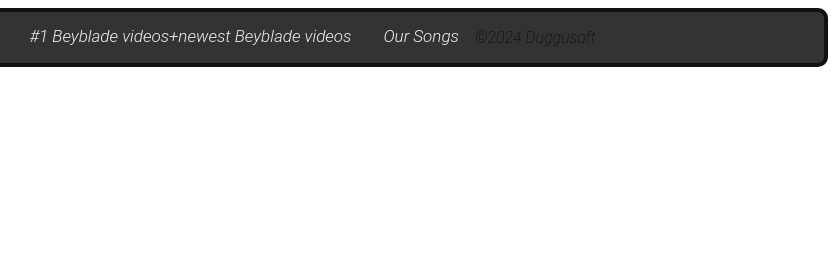
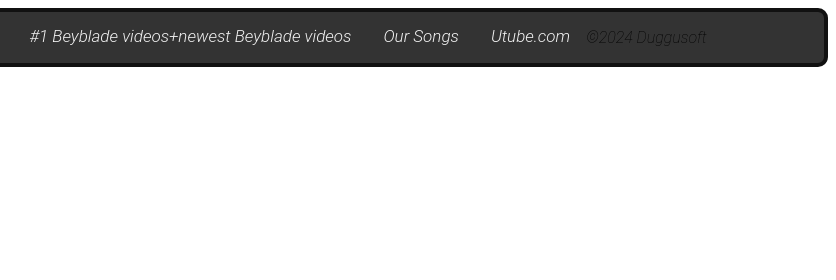
Before and after one commit to DiganthPrashanth/Nanonauts, a plain HTML site: page nanonauts.html in a window 1280 px wide. Shown: the top 280 px of the page, 444-1280 px from the left. Drawn offline with Linux system fonts and the light colour scheme.

Commit message:
Update nanonauts.html

```diff
--- a/nanonauts.html
+++ b/nanonauts.html
@@ -14,6 +14,7 @@
       <a href="./nanonauts.html">About us</a>
       <a href="./beyblade.html">#1 Beyblade videos+newest Beyblade videos</a>
       <a href="#songs">Our Songs</a>
+      <a href="./youtube.html">Utube.com</a>
       <p>©2024 Duggusoft</p>
     </div>
     <h1 id="welcome">About Us Editors</h1>
```
